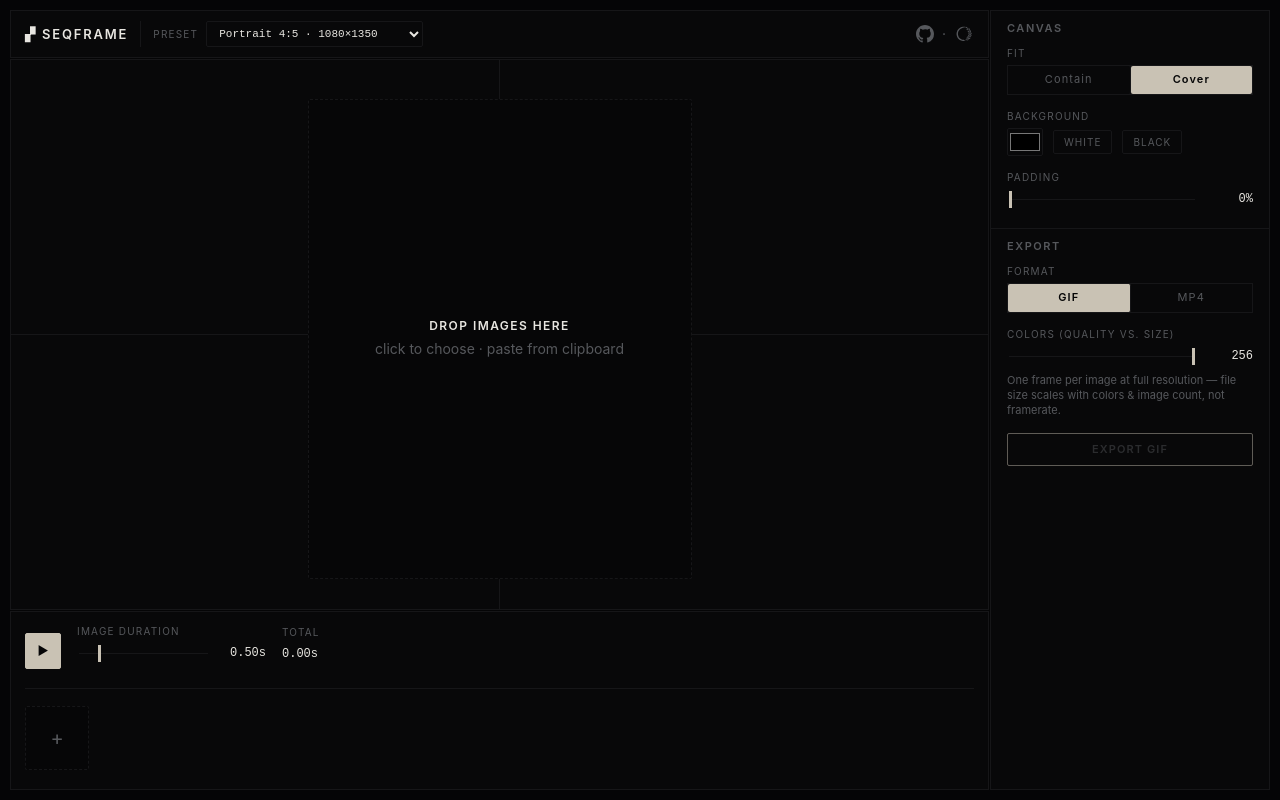
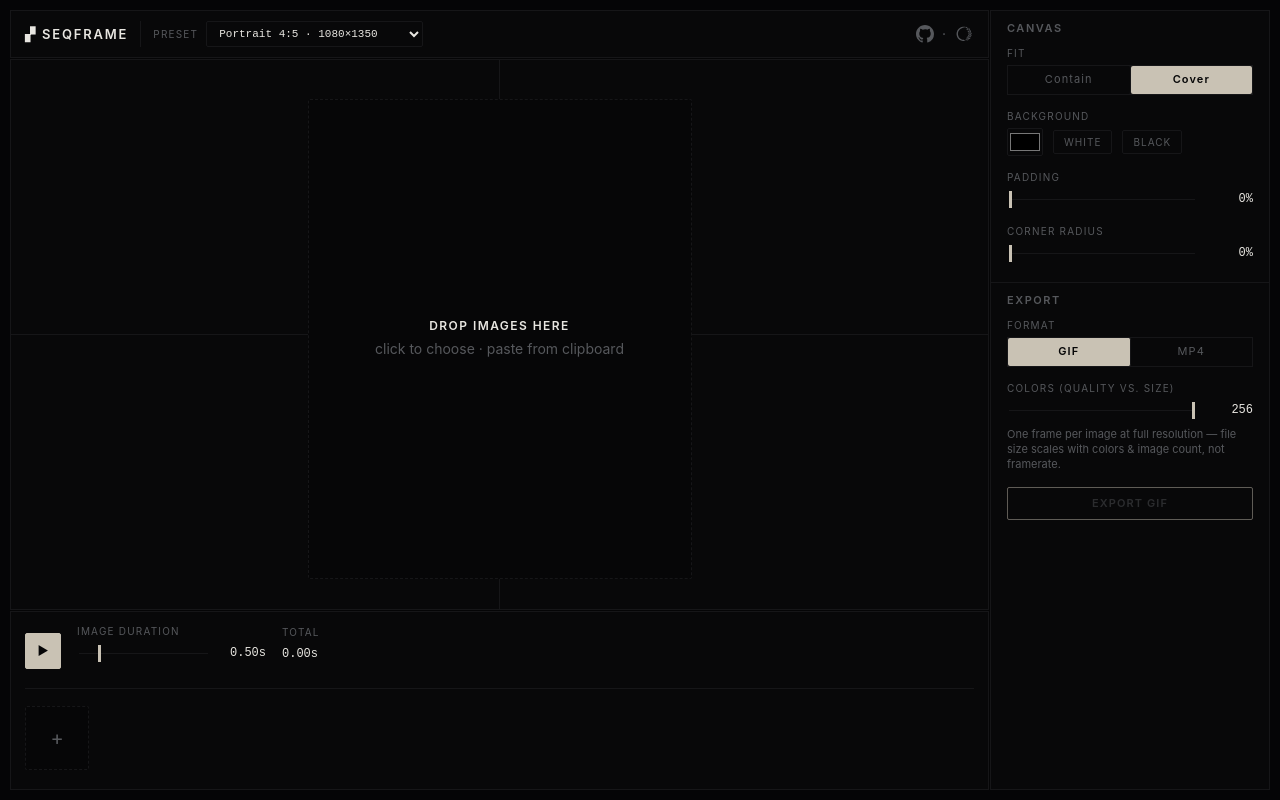
Before and after one commit to lauriparonen/seqframe, a React (Vite) app: page / in a window 1280 px wide. Built offline with nearby package versions, Linux system fonts and the light colour scheme.

Commit message:
feat: add corner radius adjustment to App component and update rendering logic

```diff
--- a/src/App.tsx
+++ b/src/App.tsx
@@ -98,6 +98,7 @@ export default function App() {
   const [presetIdx, setPresetIdx] = useState(0);
   const [background, setBackground] = useState("#000000");
   const [padding, setPadding] = useState(0); // fraction of shorter side
+  const [borderRadius, setBorderRadius] = useState(0); // fraction of shorter side
   const [fit, setFit] = useState<FitMode>("cover");
   const [duration, setDuration] = useState(0.5);
 
@@ -130,8 +131,8 @@ export default function App() {
 
   const preset = PRESETS[presetIdx];
   const settings: RenderSettings = useMemo(
-    () => ({ preset, background, padding, fit }),
-    [preset, background, padding, fit],
+    () => ({ preset, background, padding, borderRadius, fit }),
+    [preset, background, padding, borderRadius, fit],
   );
 
   const totalDuration = frames.reduce(
@@ -618,6 +619,20 @@ export default function App() {
             <span className="mono">{Math.round(padding * 100)}%</span>
           </div>
         </div>
+        <div className="field">
+          <label>Corner radius</label>
+          <div className="dur-row">
+            <input
+              type="range"
+              min={0}
+              max={0.5}
+              step={0.01}
+              value={borderRadius}
+              onChange={(e) => setBorderRadius(Number(e.target.value))}
+            />
+            <span className="mono">{Math.round(borderRadius * 100)}%</span>
+          </div>
+        </div>
 
         {editing && (
           <>
--- a/src/render.ts
+++ b/src/render.ts
@@ -99,8 +99,17 @@ export function drawFrame(
 
   ctx.save();
   // Clip to the padded content box so the image never bleeds into the padding.
+  const radius = Math.min(
+    Math.min(w, h) * settings.borderRadius,
+    boxW / 2,
+    boxH / 2,
+  );
   ctx.beginPath();
-  ctx.rect(pad, pad, boxW, boxH);
+  if (radius > 0) {
+    ctx.roundRect(pad, pad, boxW, boxH, radius);
+  } else {
+    ctx.rect(pad, pad, boxW, boxH);
+  }
   ctx.clip();
 
   ctx.imageSmoothingEnabled = true;
--- a/src/types.ts
+++ b/src/types.ts
@@ -29,5 +29,7 @@ export interface RenderSettings {
   background: string;
   /** Padding as a fraction (0–0.4) of the shorter canvas side. */
   padding: number;
+  /** Corner radius as a fraction (0–0.5) of the shorter canvas side. */
+  borderRadius: number;
   fit: FitMode;
 }
```
